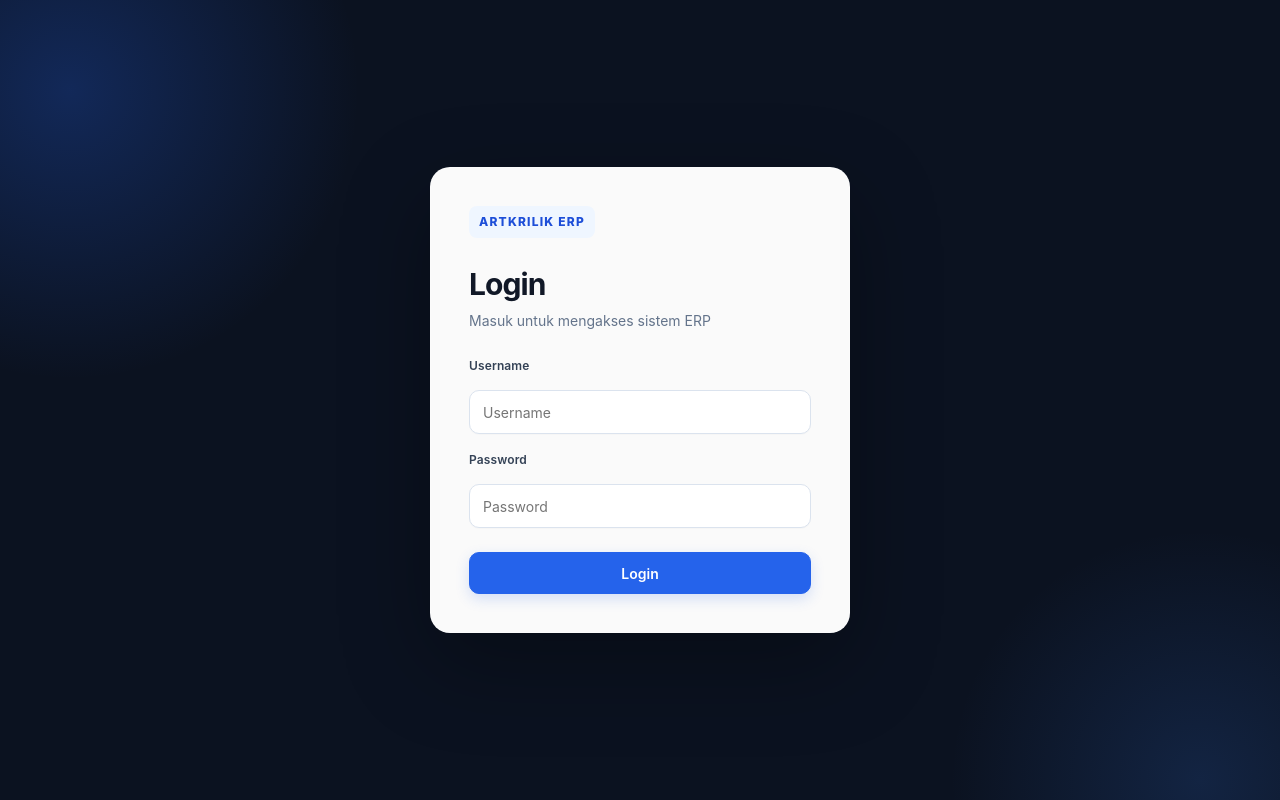
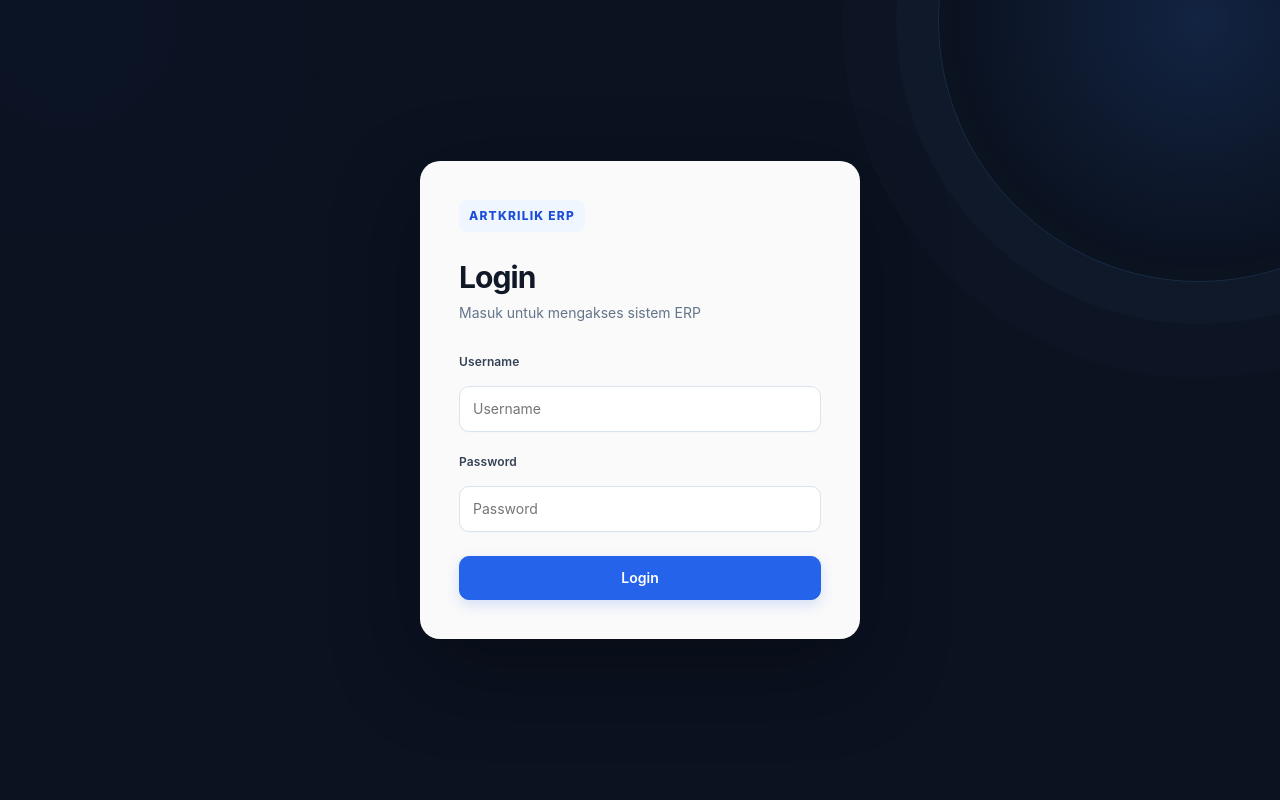
Before and after one commit to mencariberkah807-web/ERP-V33, a React (Vite) app: page / in a window 1280 px wide. Built offline with nearby package versions, Linux system fonts and the light colour scheme; no server answers.

Commit message:
feat(ux): polish ERP login visual system

```diff
--- a/src/features/auth/auth.css
+++ b/src/features/auth/auth.css
@@ -1,87 +1,131 @@
 .login-page {
-
     min-height: 100vh;
-
     display: flex;
-
     align-items: center;
-
     justify-content: center;
-
-    padding: var(--space-6);
-
+    position: relative;
+    overflow: hidden;
+    padding: 32px;
+    background:
+        radial-gradient(circle at 18% 20%, rgba(37, 99, 235, .30), transparent 30%),
+        radial-gradient(circle at 82% 78%, rgba(14, 165, 233, .16), transparent 28%),
+        #0b1220;
 }
 
+.login-page::before {
+    content: "";
+    position: absolute;
+    inset: 0;
+    opacity: .22;
+    background-image:
+        linear-gradient(rgba(148, 163, 184, .08) 1px, transparent 1px),
+        linear-gradient(90deg, rgba(148, 163, 184, .08) 1px, transparent 1px);
+    background-size: 44px 44px;
+    mask-image: linear-gradient(to bottom, black, transparent 88%);
+    pointer-events: none;
+}
 
+.login-page::after {
+    content: "";
+    position: absolute;
+    width: 560px;
+    height: 560px;
+    right: -250px;
+    top: -240px;
+    border: 1px solid rgba(96, 165, 250, .16);
+    border-radius: 50%;
+    box-shadow:
+        0 0 0 42px rgba(96, 165, 250, .025),
+        0 0 0 96px rgba(96, 165, 250, .018);
+    pointer-events: none;
+}
 
 .login-card {
-
+    position: relative;
+    z-index: 1;
     width: 100%;
-
-    max-width: 420px;
-
+    max-width: 440px;
+    padding: 38px;
+    border: 1px solid rgba(255, 255, 255, .12);
+    border-radius: 18px;
+    background: rgba(255, 255, 255, .98);
+    box-shadow:
+        0 30px 80px rgba(0, 0, 0, .34),
+        0 8px 24px rgba(15, 23, 42, .16);
 }
 
-
-
 .login-brand {
-
-    color: var(--color-brand-navy);
-
-    font-size: 22px;
-
-    font-weight: 700;
-
-    margin-bottom: var(--space-5);
-
+    display: inline-flex;
+    align-items: center;
+    min-height: 30px;
+    padding: 5px 10px;
+    border-radius: 8px;
+    background: #eff6ff;
+    color: #1d4ed8;
+    font-size: 12px;
+    font-weight: 800;
+    letter-spacing: .09em;
+    margin-bottom: 24px;
 }
 
-
-
 .login-card h1 {
-
-    margin-bottom: var(--space-2);
-
+    margin-bottom: 6px;
+    color: #111827;
+    font-size: 30px;
+    line-height: 1.15;
+    letter-spacing: -.035em;
 }
 
-
-
 .login-description {
-
-    color: var(--color-text-muted);
-
-    margin-bottom: var(--space-6);
-
+    color: #64748b;
+    margin-bottom: 26px;
+    font-size: 14px;
 }
 
-
-
 .login-form {
-
     display: flex;
-
     flex-direction: column;
-
-    gap: var(--space-3);
-
+    gap: 8px;
 }
 
-
-
 .login-form label {
-
-    font-size: 14px;
-
+    margin-top: 4px;
+    color: #334155;
+    font-size: 12px;
+    font-weight: 600;
 }
 
+.login-form .ui-input {
+    height: 46px;
+    margin-bottom: 6px;
+    border-radius: 10px;
+    font-size: 14px;
+}
 
+.login-form .ui-button-primary {
+    width: 100%;
+    min-height: 44px;
+    margin-top: 8px;
+    border-radius: 10px;
+}
 
 .login-error {
+    margin-top: 3px;
+    padding: 10px 12px;
+    border: 1px solid #fecaca;
+    border-radius: 9px;
+    background: #fef2f2;
+    color: #b91c1c;
+    font-size: 13px;
+}
 
-    color: var(--color-danger);
+@media (max-width: 520px) {
+    .login-page {
+        padding: 18px;
+    }
 
-    font-size: 14px;
-
-    margin-top: var(--space-2);
-
+    .login-card {
+        padding: 28px 22px;
+        border-radius: 16px;
+    }
 }
```
